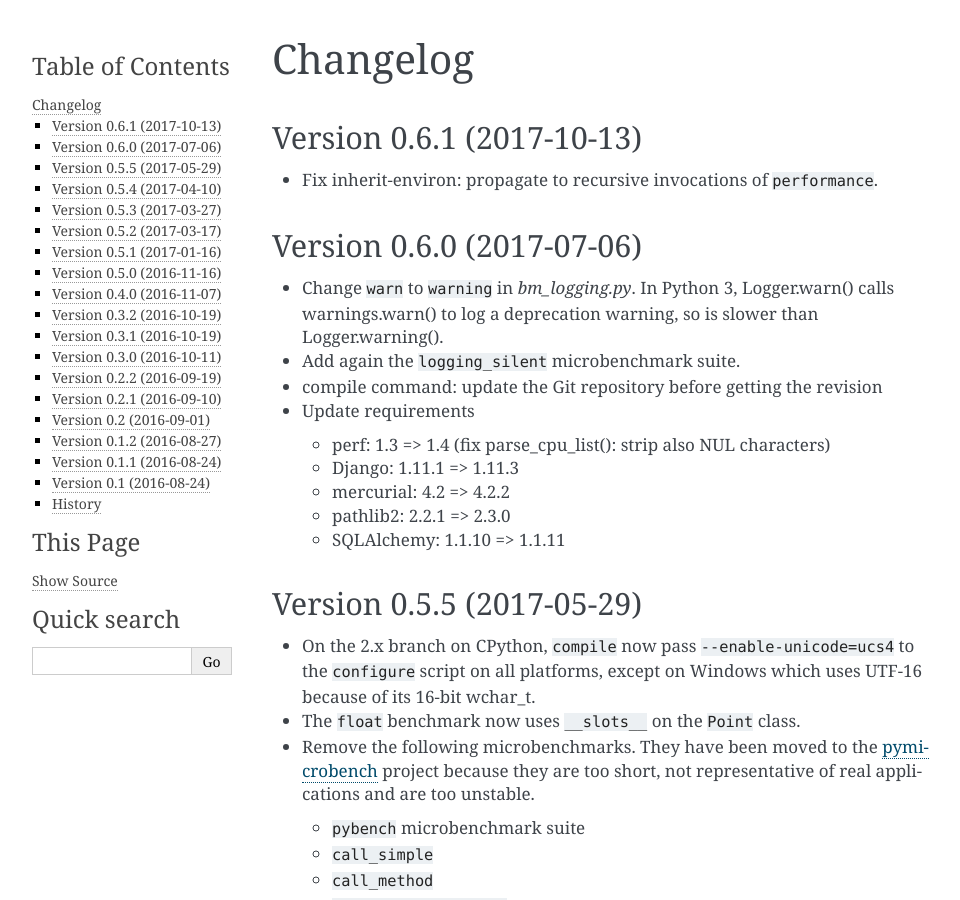
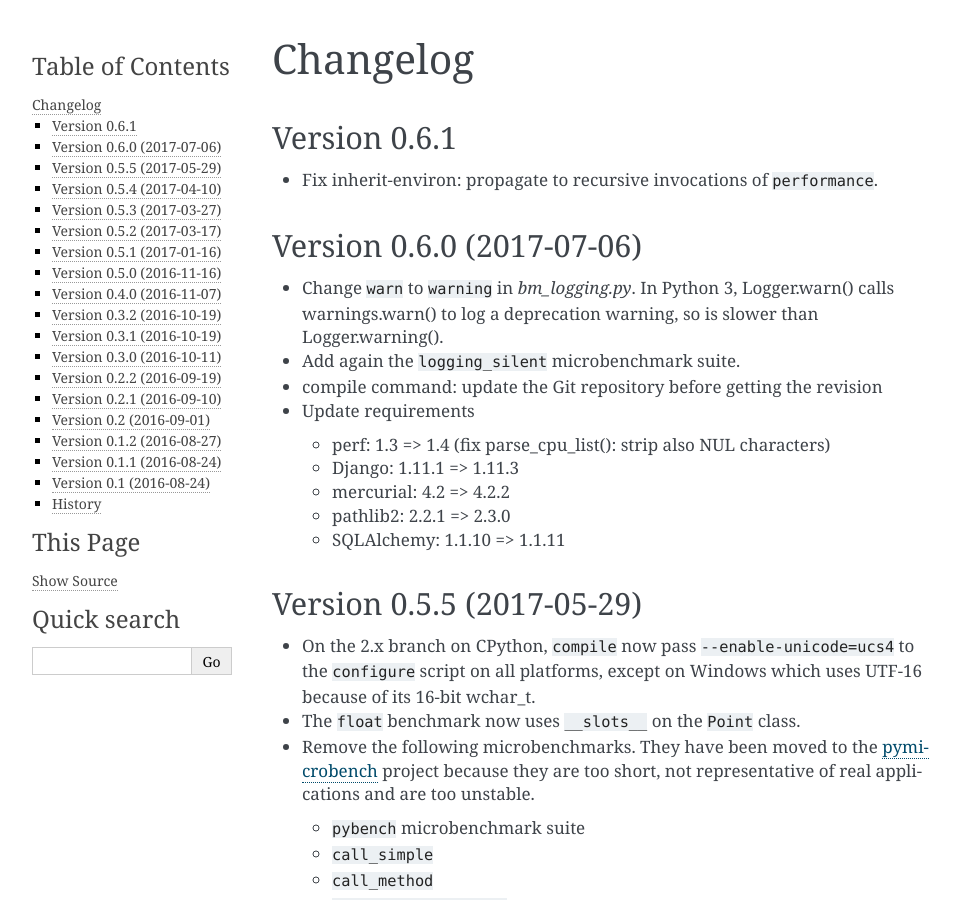
Before and after one commit to python/pyperformance, a Sphinx documentation site: the page built from doc/changelog.rst, in a window 1280 px wide and 900 px high. Shown: the whole window, without its empty margins (148-1108 px from the left). Built offline with Sphinx 7.4.7, drawn with Linux system fonts in a browser that asks for light colours.

Commit message:
remove date

```diff
--- a/doc/changelog.rst
+++ b/doc/changelog.rst
@@ -1,7 +1,7 @@
 Changelog
 =========
 
-Version 0.6.1 (2017-10-13)
+Version 0.6.1
 --------------------------
 
 * Fix inherit-environ: propagate to recursive invocations of ``performance``.
```
